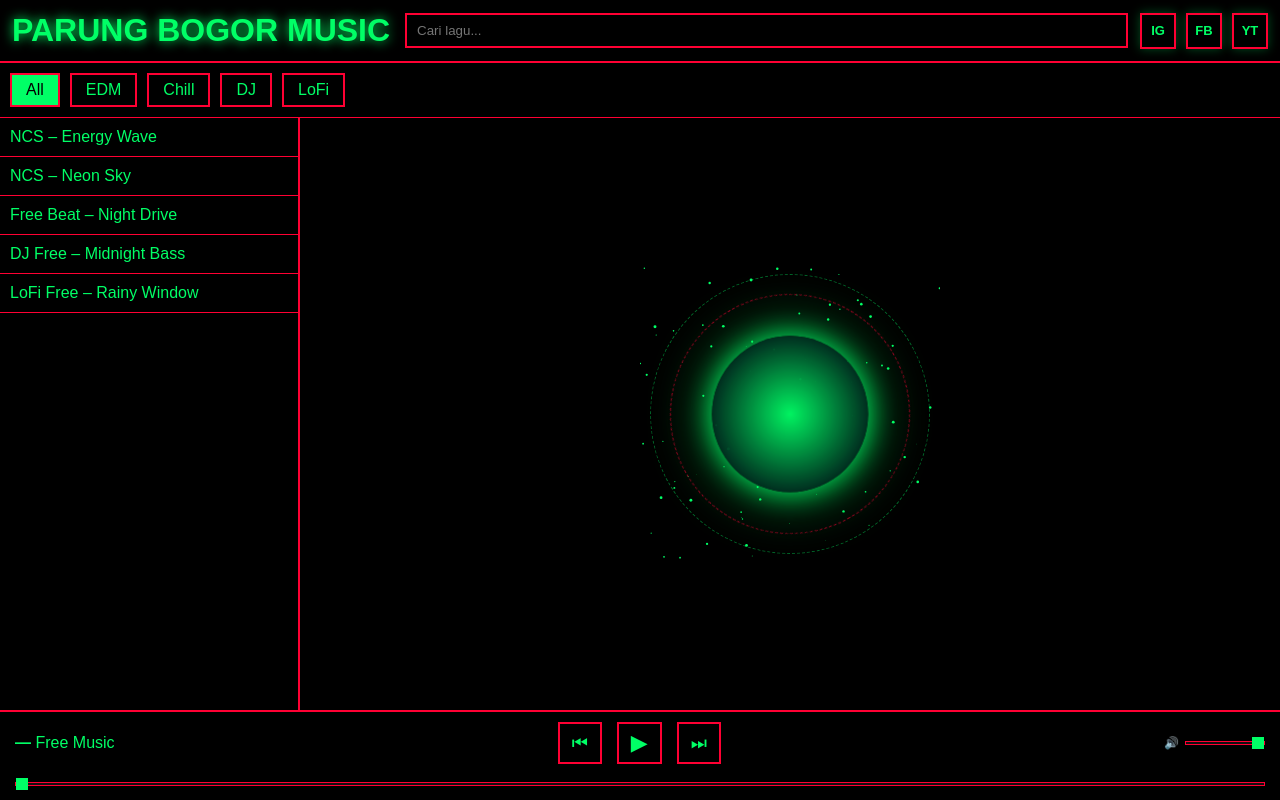
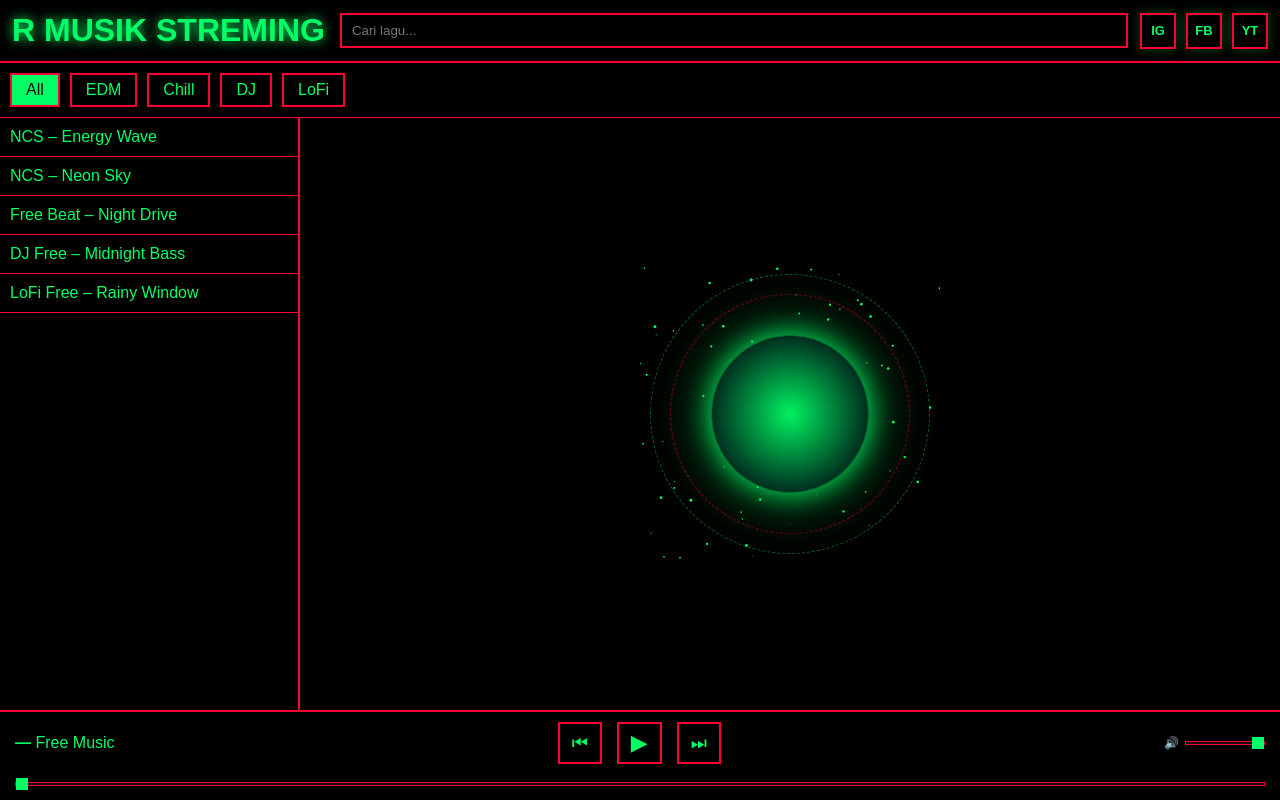
Before and after one commit to benyoriki/streaming-musik, a plain HTML site: page index.html in a window 1280 px wide. Drawn offline with Linux system fonts and the light colour scheme.

Commit message:
index.html

```diff
--- a/index.html
+++ b/index.html
@@ -13,7 +13,7 @@
 
   <!-- TOP BAR -->
   <header class="topbar">
-    <h1>PARUNG BOGOR MUSIC</h1>
+    <h1>R MUSIK STREMING</h1>
 
     <div class="top-actions">
       <input type="text" id="search" placeholder="Cari lagu...">
```
